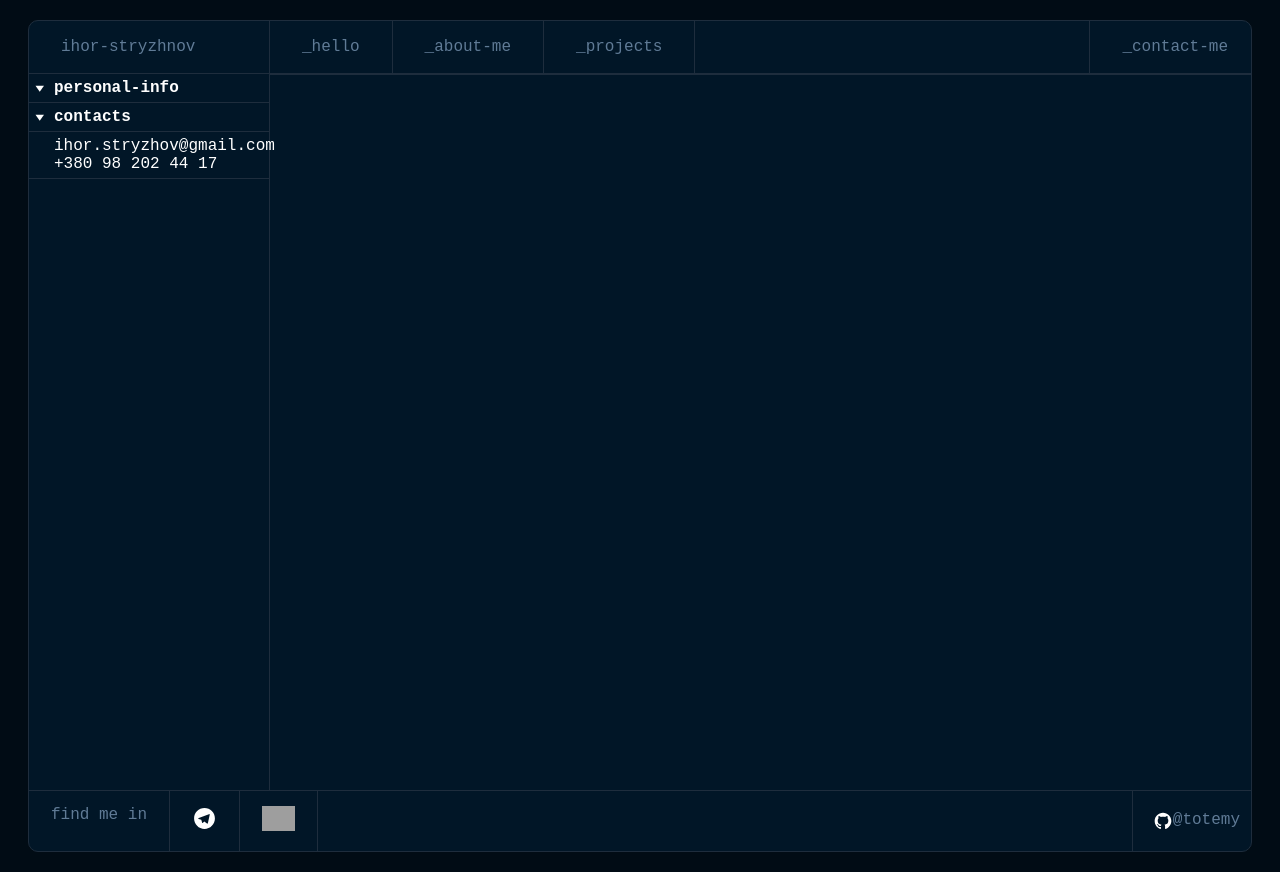
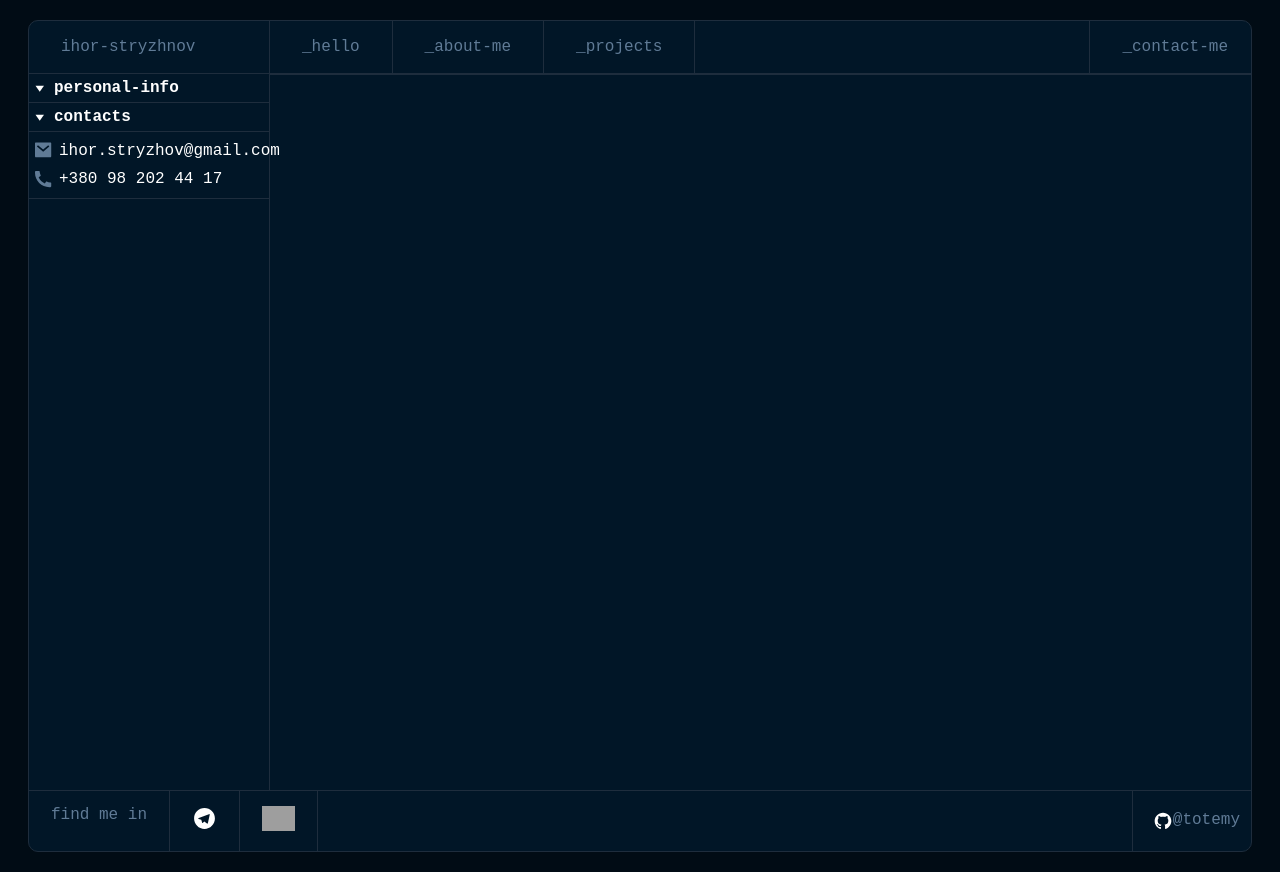
Before and after one commit to Totemy/portfolio-app, a Vue app: page /about in a window 1280 px wide. Both pictures are taken after a click on the element "contacts". Built offline with nearby package versions, Linux system fonts and the light colour scheme; no server answers; grey boxes are pictures that could not be loaded; a web font is replaced by a local one.

Commit message:
Edited about me page

```diff
--- a/src/components/AboutMePage.vue
+++ b/src/components/AboutMePage.vue
@@ -10,8 +10,13 @@
       <div @click="toggleItems(2)"  class="sidebar__header">contacts</div>
       <div class="sidebar__contacts">
         <div v-show="showItems[2]" class="sidebar__items">
-          ihor.stryzhov@gmail.com <br/>
-          +380 98 202 44 17
+          <div class="sidebar__mail">
+            ihor.stryzhov@gmail.com
+          </div>
+          <div class="sidebar__phone">
+            +380 98 202 44 17
+          </div>
+
         </div>
      </div>
     </div>
@@ -30,62 +35,40 @@
       <div class="tab__objects">
         <div class="tab__object" v-show="showItems[3]">
           <p>
-            /** <br/>
-            * About me <br/>
-            * I have 5 years of еxperience in web <br/>
-            * development lorem ipsum dolor sit amet, <br/>
-            * consectetur adipiscing elit, sed do eiusmod <br/>
-            * tempor incididunt ut labore et dolore <br/>
-            * magna aliqua. Ut enim ad minim veniam, <br/>
-            * quis nostrud exercitation ullamco laboris <br/>
-            * nisi ut aliquip ex ea commodo consequat. <br/>
-            * Duis aute irure dolor in reprehenderit in <br/>
-            * <br/>
-            * Duis aute irure dolor in reprehenderit in <br/>
-            * voluptate velit esse cillum dolore eu fugiat <br/>
-            * nulla pariatur. Excepteur sint occaecat <br/>
-            * officia deserunt mollit anim id est laborum. <br/>
-            */
+            As a front-end developer with one year of experience in outsourcing, <br>
+            I specialize in delivering high-quality web solutions. <br>
+            In my recent role, I focused on supporting CRUD operations and database services, <br>
+            and I gained proficiency in using Cypress for testing purposes.  <br>
+            One of my notable projects involved creating an e-commerce <br>
+            platform using Vue.js integrated with Firebase, demonstrating my ability to build robust <br>
+            and scalable web applications.<br>
+            <br>
+            I have a strong foundation in front-end development, <br>
+            with expertise in crafting pixel-perfect HTML and SCSS c<br>
+            ode for mobile and desktop platforms. My experience extends <br>
+            to working with both custom SCSS styles and Bootstrap framework,<br>
+            allowing me to adapt to various project requirements efficiently.<br>
           </p>
         </div>
         <div class="tab__object"  v-show="showItems[4]">
           <p>
-            /** <br/>
-            * About me <br/>
-            * I have 5 years of еxperience in web <br/>
-            * development lorem ipsum dolor sit amet, <br/>
-            * consectetur adipiscing elit, sed do eiusmod <br/>
-            * tempor incididunt ut labore et dolore <br/>
-            * magna aliqua. Ut enim ad minim veniam, <br/>
-            * quis nostrud exercitation ullamco laboris <br/>
-            * nisi ut aliquip ex ea commodo consequat. <br/>
-            * Duis aute irure dolor in reprehenderit in <br/>
-            * <br/>
-            * Duis aute irure dolor in reprehenderit in <br/>
-            * voluptate velit esse cillum dolore eu fugiat <br/>
-            * nulla pariatur. Excepteur sint occaecat <br/>
-            * officia deserunt mollit anim id est laborum. <br/>
-            */
+           my interests
           </p>
         </div>
         <div class="tab__object"  v-show="showItems[5]">
           <p>
-            /** <br/>
-            * About me <br/>
-            * I have 5 years of еxperience in web <br/>
-            * development lorem ipsum dolor sit amet, <br/>
-            * consectetur adipiscing elit, sed do eiusmod <br/>
-            * tempor incididunt ut labore et dolore <br/>
-            * magna aliqua. Ut enim ad minim veniam, <br/>
-            * quis nostrud exercitation ullamco laboris <br/>
-            * nisi ut aliquip ex ea commodo consequat. <br/>
-            * Duis aute irure dolor in reprehenderit in <br/>
-            * <br/>
-            * Duis aute irure dolor in reprehenderit in <br/>
-            * voluptate velit esse cillum dolore eu fugiat <br/>
-            * nulla pariatur. Excepteur sint occaecat <br/>
-            * officia deserunt mollit anim id est laborum. <br/>
-            */
+            Academic History <br>
+            <br>
+            JUNIOR SPECIALIST`S DIPLOMA – Drogobych Mechanical
+            technological college
+            <br>
+            01/09/2014 – 30/05/2018 – Drogobych, Ukraine
+            <br>
+            <br>
+            BACHELOR`S DIPLOMA – Drohobych Ivan Franko State Pedagogical
+            University<br>
+            <br>
+            01/09/2018 – 30/06/2020 – Drogobych, Ukraine
           </p>
         </div>
       </div>
--- a/src/styles/_about.scss
+++ b/src/styles/_about.scss
@@ -21,6 +21,7 @@
   &__items{
     border-bottom: 1px solid $stroke;
     padding: 5px 5px 5px 25px;
+    position: relative;
   }
   &__header{
     cursor: pointer;
@@ -35,6 +36,24 @@
       left: 6px;
     }
 
+  }
+  &__phone{
+    padding: 5px;
+    &:before{
+      content: url("/src/assets/img/main/phone.svg");
+      display: block;
+      position: absolute;
+      left: 6px;
+    }
+  }
+  &__mail{
+    padding: 5px;
+    &:before{
+      content: url("/src/assets/img/main/mail.svg");
+      display: block;
+      position: absolute;
+      left: 6px;
+    }
   }
 }
 .tab{
```
